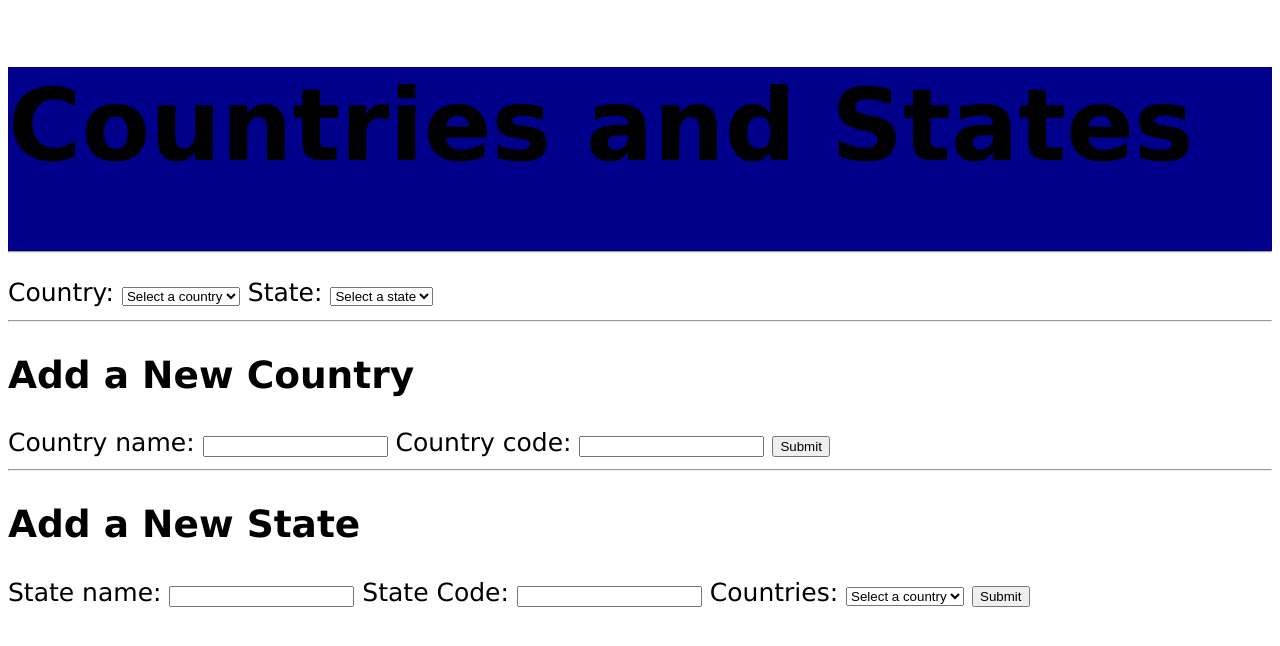
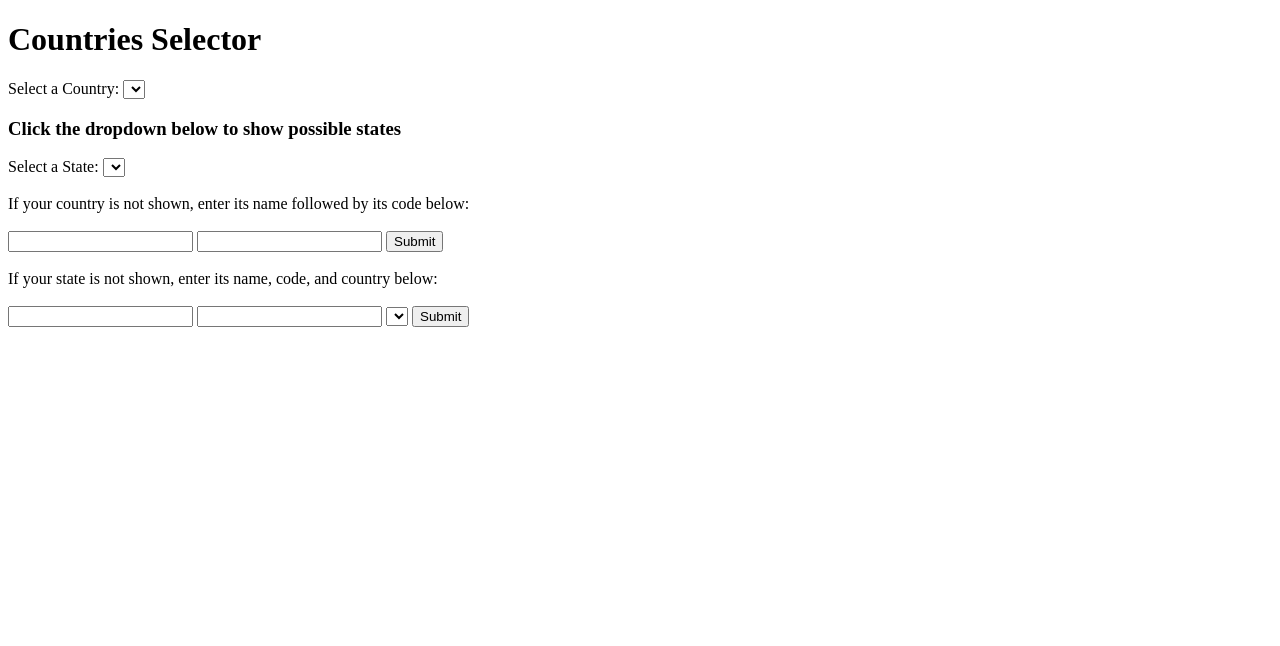
Before and after one commit to mshjr/Country-and-State-Project, a plain HTML site: page Index.html in a window 1280 px wide. Drawn offline with nearby package versions, Linux system fonts and the light colour scheme; no server answers.

Commit message:
Update Index.html

```diff
--- a/Index.html
+++ b/Index.html
@@ -1,102 +1,50 @@
 <!DOCTYPE html>
-<html>
-  <head>
-    <meta charset="utf-8" />
-    <meta http-equiv="X-UA-Compatible" content="IE=edge" />
-    <title>Countries and States</title>
-    <meta name="description" content="" />
-    <meta name="viewport" content="width=device-width, initial-scale=1" />
-    <link rel="stylesheet" href="style.css" />
-  </head>
-  <body onload="loadCountries()">
-    <div id="header">
-      <h1>Countries and States</h1>
+    <html>
+        <head>
 
-      <hr />
-    </div>
+        </head>
+        <body onload="getHttpRequest()">
+            <script type="text/javascript" src="https://code.jquery.com/jquery-1.7.1.min.js"></script>
+            <header>
+                <h1>Countries Selector</h1>
+            </header>
+            <script src="countries_JS.js"></script>
 
-    <main>
-      <div id="country-state-dropdown">
-        <label for="country">Country:</label>
-        <select
-          id="country"
-          name="country"
-          class="country-dropdown"
-          onchange="loadStates()"
-        >
-          <option value="" selected disabled>Select a country</option>
-        </select>
+            <div id="countriesForm">
+                <form>
+                    <label for="initCountries">Select a Country:</label>
+                    <select name="initCountries" id="initCountries" onchange="selectedOption()"></select>
 
-        <label for="state">State:</label>
-        <select id="state" name="state">
-          <option value="" selected disabled>Select a state</option>
-        </select>
-      </div>
+                    <br>
 
-      <hr />
+                    <h3>Click the dropdown below to show possible states</h3>
+                    <label for= "initStates">Select a State:</label>
+                    <select name="initStates" id="initStates"></select>
 
-      <form id="add-new-country">
-        <h2>Add a New Country</h2>
+                    <br>
+                    <br>
+                </form>
+                <form id="submitNewCountry" action="https://xc-countries-api.herokuapp.com/api/countries/" method="POST">
+                    <label for="newCountryName">If your country is not shown, enter its name followed by its code below:</label>
+                    <br>
+                    <br>
+                    <input type="text" id= "newCountryName" name="newCountryName">
+                    <input type="text" id= "newCountryCode" name="newCountryCode">
+                    <input type="submit" value="Submit" onclick="addCountryUsingHttpPushRequest()">
+                </form>
+                <form id="submitNewState" action="https://xc-countries-api.herokuapp.com/api/states/" method="POST">
+                    <br>
+                    <label for="newStateName">If your state is not shown, enter its name, code, and country below:</label>
+                    <br>
+                    <br>
+                    <input type="text" id="newStateName" name="newStateName">
+                    <input type="text" id="newStateCode" name="newStateCode">
+                    <select id="newStateCountry" name="newStateCountry" onchange=""></select>
 
-        <label for="newCountryName">Country name:</label>
-        <input
-          type="text"
-          id="newCountryName"
-          name="newCountryName"
-          minlength="4"
-        />
 
-        <label for="newCountryCode">Country code:</label>
-        <input
-          type="text"
-          id="newCountryCode"
-          name="newCountryCode"
-          minlength="2"
-          maxlength="3"
-        />
+                    <input type="submit" value="Submit" onclick="addStateUsingHttpPushRequest()">
 
-        <!-- Submit Button -->
-        <label for="submit-country"></label>
-        <button type="submit" id="submit-country">Submit</button>
-      </form>
+                </form>
 
-      <hr />
-
-      <form id="add-new-state">
-        <h2>Add a New State</h2>
-
-        <label for="newStateName">State name:</label>
-        <input
-          type="text"
-          id="newStateName"
-          name="newStateName"
-          minlength="4"
-        />
-
-        <label for="newStateCode">State Code:</label>
-        <input
-          type="text"
-          id="newStateCode"
-          name="newStateCode"
-          minlength="2"
-          maxlength="3"
-        />
-
-        <label for="newStateCountry">Countries:</label>
-        <select
-          id="newStateCountry"
-          name="newStateCountry"
-          class="country-dropdown"
-        >
-          <option value="" selected disabled>Select a country</option>
-        </select>
-
-        <!-- Submit Button -->
-        <label for="submit-state"></label>
-        <button type="submit" id="submit-state">Submit</button>
-      </form>
-    </main>
-
-    <script src="Countryandstate.js" async defer></script>
-  </body>
-</html>
+        </body>
+    </html>
```
